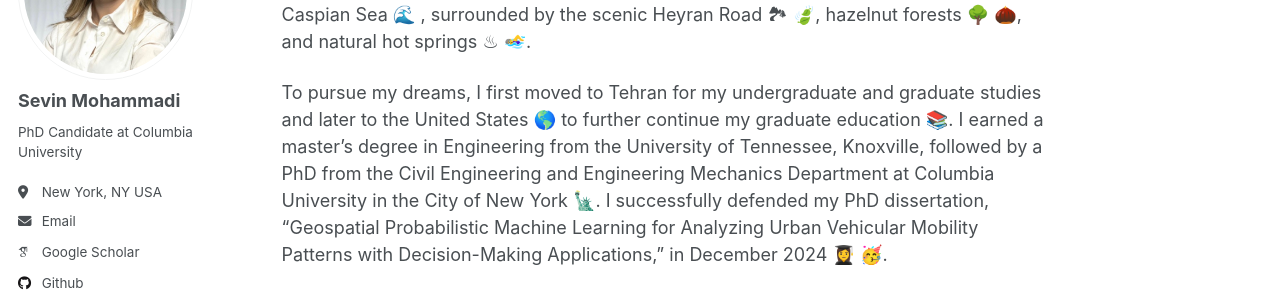
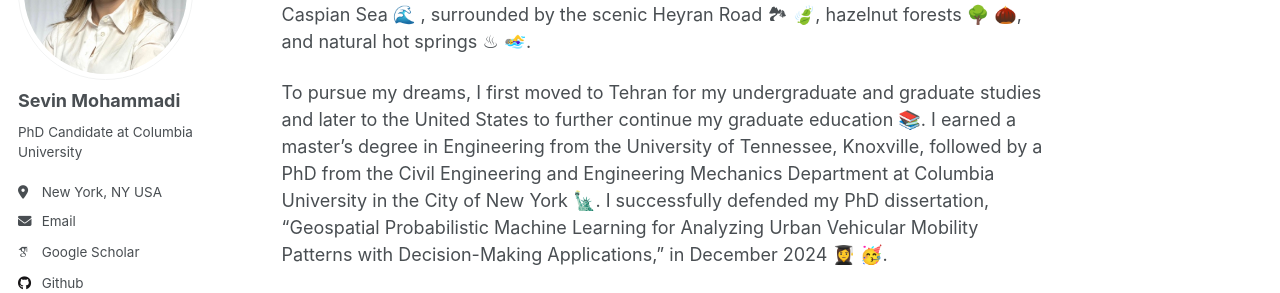
Before and after one commit to sev-90/sev-90.github.io, a Jekyll site: the page built from _pages/about.md, in a window 1280 px wide and 1103 px high. Shown: the part 201-494 px from the top of the window. Built offline with Jekyll 4.4.1, drawn with Linux system fonts in a browser that asks for light colours; some web fonts are replaced.

```diff
--- a/_pages/about.md
+++ b/_pages/about.md
@@ -11,6 +11,6 @@ redirect_from:
 {% include seo.html %}
 I'm Sevin Mohammadi, a civil engineer and a data scientist. I grew up in Ardabil 🏡, a picturesque town in northwestern Iran, nestled between Mount Sabalan 🗻 and the Caspian Sea 🌊 , surrounded by the scenic Heyran Road 🏞 🍃, hazelnut forests 🌳 🌰, and natural hot springs ♨ 🏊‍♀️.
 
-To pursue my dreams, I first moved to Tehran for my undergraduate and graduate studies and later to the United States 🌎 to further continue my graduate education 📚. I earned a master’s degree in Engineering from the University of Tennessee, Knoxville, followed by a PhD from the Civil Engineering and Engineering Mechanics Department at Columbia University in the City of New York 🗽. I successfully defended my PhD dissertation, "Geospatial Probabilistic Machine Learning for Analyzing Urban Vehicular Mobility Patterns with Decision-Making Applications," in December 2024 👩‍🎓 🥳.
+To pursue my dreams, I first moved to Tehran for my undergraduate and graduate studies and later to the United States to further continue my graduate education 📚. I earned a master’s degree in Engineering from the University of Tennessee, Knoxville, followed by a PhD from the Civil Engineering and Engineering Mechanics Department at Columbia University in the City of New York 🗽. I successfully defended my PhD dissertation, "Geospatial Probabilistic Machine Learning for Analyzing Urban Vehicular Mobility Patterns with Decision-Making Applications," in December 2024 👩‍🎓 🥳.
 
 As a civil engineer 👷‍♀️, I am deeply committed to shaping the **future of intelligent transportation in smart cities**. As a data scientist 👩‍💻, I harness the power of data analytics and state-of-the-art machine learning models to develop innovative solutions that drive meaningful impact. My work focuses on transforming complex data into actionable insights, and I have conducted numerous impactful applied research projects at the intersection of these fields, showcasing what technology can achieve in **advancing urban mobility and infrastructure**.
```
